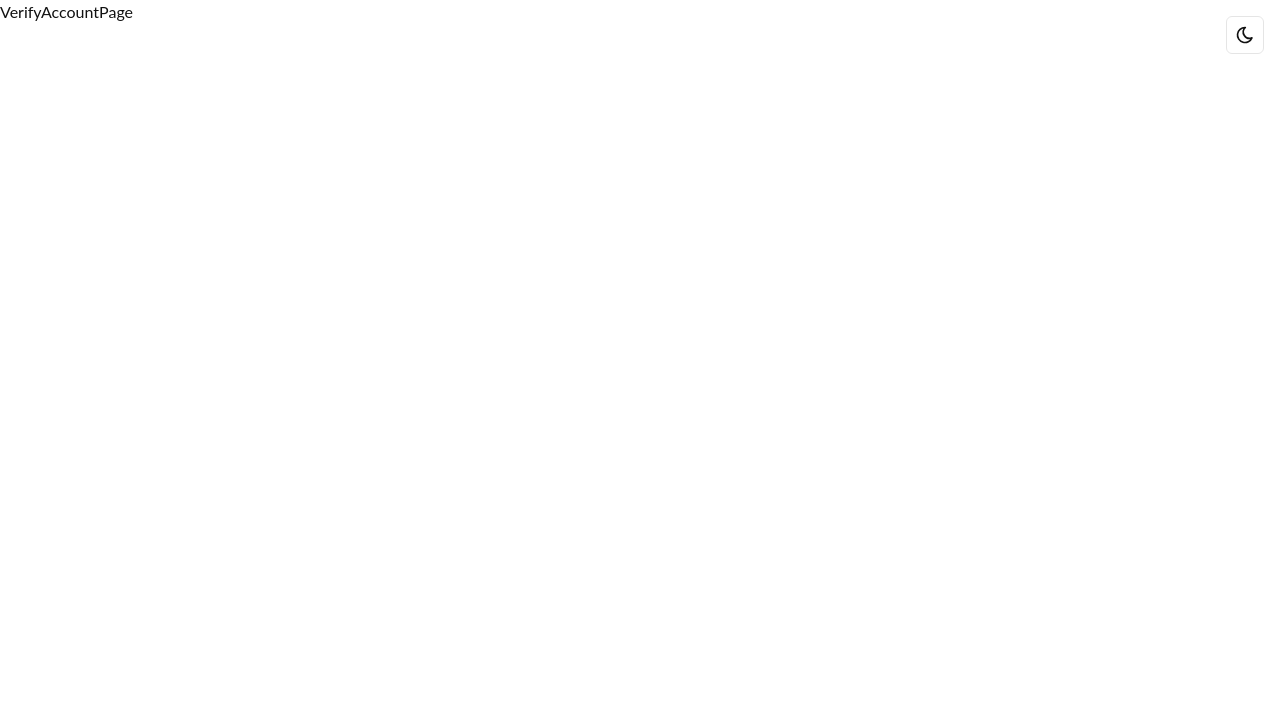
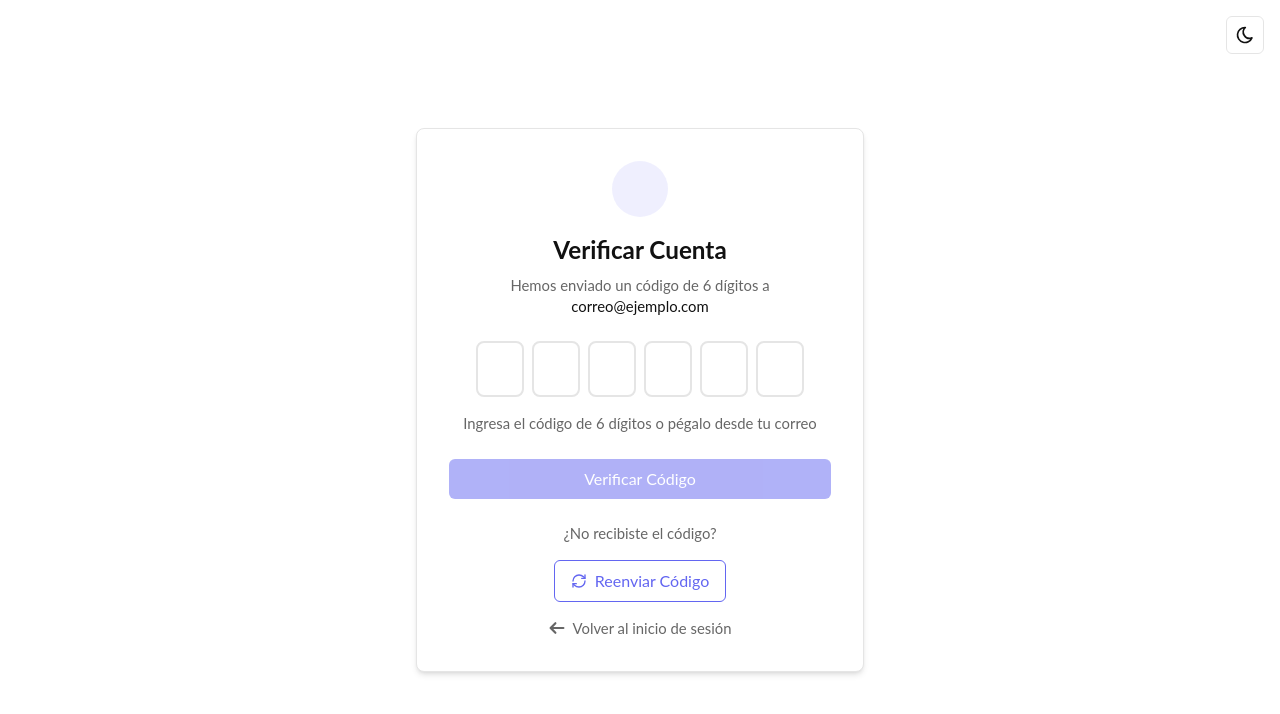
Before and after one commit to MiguelT18/ZENTORA, a Next.js app in the folder apps/frontend/: page /user/register/verify-account in a window 1280 px wide. Shown: the top 714 px of the page. Built offline with nearby package versions, Linux system fonts and the light colour scheme.

Commit message:
feat: creé la UI para la ruta de la página /verify-account

```diff
--- a/apps/frontend/src/app/user/register/page.tsx
+++ b/apps/frontend/src/app/user/register/page.tsx
@@ -6,12 +6,14 @@ import { useState } from "react";
 import { useForm } from "react-hook-form";
 import axios from "axios";
 import { useNotification } from "@/context/NotificationContext";
+import { useRouter } from "next/navigation";
 
 export default function Register() {
   const [showPassword, setShowPassword] = useState(false);
   const [showConfirmPassword, setShowConfirmPassword] = useState(false);
   const { addNotification } = useNotification();
   const [isLoading, setIsLoading] = useState(false);
+  const router = useRouter();
   const { register, handleSubmit, formState: { errors }, getValues } = useForm({
     defaultValues: {
       name: "",
@@ -34,6 +36,7 @@ export default function Register() {
 
       const response = await axios.post("/api/v1/auth/register", dataToSend);
       addNotification("success", response.data.message);
+      router.push("/user/register/verify-account");
     } catch (error: any) {
       const errorMessage = error.response?.data?.detail || "Ha ocurrido un error al crear la cuenta";
       addNotification("error", errorMessage);
--- a/apps/frontend/src/app/user/register/verify-account/page.tsx
+++ b/apps/frontend/src/app/user/register/verify-account/page.tsx
@@ -1,3 +1,117 @@
+"use client";
+
+import { GlobalIcons } from "@/assets/icons";
+import { useState, useRef, KeyboardEvent, ClipboardEvent, ChangeEvent } from "react";
+import Link from "next/link";
+
 export default function VerifyAccountPage() {
-  return <div>VerifyAccountPage</div>;
+  const [code, setCode] = useState<string[]>(Array(6).fill(""));
+  const inputRefs = useRef<(HTMLInputElement | null)[]>([]);
+
+  const handleChange = (index: number, value: string) => {
+    if (value.length > 1) return;
+
+    const newCode = [...code];
+    newCode[index] = value;
+    setCode(newCode);
+
+    // Mover al siguiente input si hay un valor
+    if (value && index < 5) {
+      inputRefs.current[index + 1]?.focus();
+    }
+  };
+
+  const handleKeyDown = (index: number, e: KeyboardEvent<HTMLInputElement>) => {
+    // Mover al input anterior al presionar backspace en un input vacío
+    if (e.key === "Backspace" && !code[index] && index > 0) {
+      inputRefs.current[index - 1]?.focus();
+    }
+  };
+
+  const handlePaste = (e: ClipboardEvent<HTMLInputElement>) => {
+    e.preventDefault();
+    const pastedData = e.clipboardData.getData("text").slice(0, 6);
+
+    // Distribuir cada dígito en su respectivo input
+    const newCode = [...code];
+    for (let i = 0; i < pastedData.length; i++) {
+      if (/^\d$/.test(pastedData[i])) {
+        newCode[i] = pastedData[i];
+      }
+    }
+    setCode(newCode);
+
+    // Enfocar el último input con valor
+    const lastFilledIndex = newCode.findLastIndex(digit => digit !== "");
+    if (lastFilledIndex >= 0 && lastFilledIndex < 6) {
+      inputRefs.current[lastFilledIndex]?.focus();
+    }
+  };
+
+  return (
+    <main className="flex flex-col items-center justify-center min-h-dvh max-sm:px-4">
+      <article className="w-full max-w-md bg-white dark:bg-surface-dark p-8 max-sm:mt-4 max-sm:p-4 rounded-lg shadow-md border border-surface dark:border-surface-dark">
+        <header>
+          <span className="block size-fit rounded-full bg-primary/10 dark:bg-primary-dark/10 p-3 mx-auto mb-4">
+            <GlobalIcons.AnimatedEmailIcon className="size-8 text-primary dark:text-primary-dark mx-auto" />
+          </span>
+
+          <h1 className="text-xl font-bold mb-2 text-center">Verificar Cuenta</h1>
+          <p className="text-sm text-text-secondary dark:text-text-secondary-dark text-center">
+            Hemos enviado un código de 6 dígitos a
+            <span className="text-text-primary dark:text-text-primary-dark block">correo@ejemplo.com</span>
+          </p>
+        </header>
+
+        <section className="mt-6">
+          <div className="flex justify-center gap-2">
+            {Array(6).fill(null).map((_, index) => (
+              <input
+                key={index}
+                ref={(el) => {
+                  inputRefs.current[index] = el;
+                }}
+                type="text"
+                inputMode="numeric"
+                pattern="\d*"
+                maxLength={1}
+                value={code[index]}
+                onChange={(e: ChangeEvent<HTMLInputElement>) => handleChange(index, e.target.value)}
+                onKeyDown={(e: KeyboardEvent<HTMLInputElement>) => handleKeyDown(index, e)}
+                onPaste={index === 0 ? handlePaste : undefined}
+                className="w-12 h-14 text-center text-xl font-bold border-2 border-border rounded-lg bg-background dark:bg-background-dark dark:text-white text-black focus:border-primary focus:ring-2 focus:ring-primary/20 focus:outline-none transition-all duration-200 hover:border-primary/50 border-surface dark:border-surface-dark"
+              />
+            ))}
+          </div>
+
+          <p className="text-sm text-text-secondary dark:text-text-secondary-dark text-center mt-4">
+            Ingresa el código de 6 dígitos o pégalo desde tu correo
+          </p>
+
+          <button
+            className="w-full bg-primary hover:bg-primary/80 transition-colors text-white py-2 rounded-md mt-6 cursor-pointer disabled:opacity-50 disabled:cursor-not-allowed"
+            disabled={code.some(digit => !digit)}
+          >
+            Verificar Código
+          </button>
+        </section>
+
+        <footer className="mt-6 flex flex-col items-center">
+          <p className="block text-sm text-text-secondary dark:text-text-secondary-dark text-center">
+            ¿No recibiste el código?
+          </p>
+
+          <button className="bg-background dark:bg-background-dark transition-colors text-primary dark:text-primary-dark px-4 py-2 rounded-md mt-4 cursor-pointer disabled:opacity-50 disabled:cursor-not-allowed w-fit flex items-center border border-border dark:border-border-dark hover:bg-primary/10 dark:hover:bg-primary-dark/10 ">
+            <GlobalIcons.RestartIcon className="size-4 mr-2 text-primary dark:text-primary-dark" />
+            Reenviar Código
+          </button>
+
+          <Link href="/user/login" className="flex items-center gap-2 text-sm text-text-secondary dark:text-text-secondary-dark text-center mt-4 hover:text-primary dark:hover:text-primary-dark transition-colors cursor-pointer">
+            <GlobalIcons.ArrowIcon className="size-4 rotate-180" />
+            Volver al inicio de sesión
+          </Link>
+        </footer>
+      </article>
+    </main>
+  );
 }
--- /dev/null
+++ b/apps/frontend/src/assets/icons/global/AnimatedEmailIcon.tsx
@@ -0,0 +1,14 @@
+export default function AnimatedEmailIcon(props: React.SVGProps<SVGSVGElement>) {
+  return (
+    <svg xmlns="http://www.w3.org/2000/svg" width={24} height={24} viewBox="0 0 24 24" {...props}>
+      <g fill="none" stroke="currentColor" strokeLinecap="round" strokeLinejoin="round" strokeWidth={2}>
+        <path strokeDasharray={64} strokeDashoffset={64} d="M4 5h16c0.55 0 1 0.45 1 1v12c0 0.55 -0.45 1 -1 1h-16c-0.55 0 -1 -0.45 -1 -1v-12c0 -0.55 0.45 -1 1 -1Z">
+          <animate fill="freeze" attributeName="stroke-dashoffset" dur="0.6s" values="64;0"></animate>
+        </path>
+        <path strokeDasharray={24} strokeDashoffset={24} d="M3 6.5l9 5.5l9 -5.5">
+          <animate fill="freeze" attributeName="stroke-dashoffset" begin="0.6s" dur="0.2s" values="24;0"></animate>
+        </path>
+      </g>
+    </svg>
+  );
+}
--- /dev/null
+++ b/apps/frontend/src/assets/icons/global/ArrowIcon.tsx
@@ -0,0 +1,7 @@
+export default function ArrowIcon(props: React.SVGProps<SVGSVGElement>) {
+  return (
+    <svg xmlns="http://www.w3.org/2000/svg" width={15} height={15} viewBox="0 0 15 15" {...props}>
+      <path fill="currentColor" d="M8.293 2.293a1 1 0 0 1 1.414 0l4.5 4.5a1 1 0 0 1 0 1.414l-4.5 4.5a1 1 0 0 1-1.414-1.414L11 8.5H1.5a1 1 0 0 1 0-2H11L8.293 3.707a1 1 0 0 1 0-1.414"></path>
+    </svg>
+  );
+}
--- /dev/null
+++ b/apps/frontend/src/assets/icons/global/RestartIcon.tsx
@@ -0,0 +1,12 @@
+export default function RestartIcon(props: React.SVGProps<SVGSVGElement>) {
+  return (
+    <svg xmlns="http://www.w3.org/2000/svg" width="24" height="24" viewBox="0 0 24 24" fill="none" stroke="currentColor" strokeWidth="2" strokeLinecap="round" strokeLinejoin="round" {...props}>
+      <path d="M3 12a9 9 0 0 1 9-9 9.75 9.75 0 0 1 6.74 2.74L21 8">
+      </path>
+      <path d="M21 3v5h-5"></path><path d="M21 12a9 9 0 0 1-9 9 9.75 9.75 0 0 1-6.74-2.74L3 16">
+      </path>
+      <path d="M8 16H3v5">
+      </path>
+    </svg>
+  );
+}
--- a/apps/frontend/src/assets/icons/index.ts
+++ b/apps/frontend/src/assets/icons/index.ts
@@ -1,5 +1,5 @@
-import { SunIcon } from "@/assets/icons/theme/SunIcon";
-import { MoonIcon } from "@/assets/icons/theme/MoonIcon";
+import SunIcon from "@/assets/icons/theme/SunIcon";
+import MoonIcon from "@/assets/icons/theme/MoonIcon";
 import UserIcon from "@/assets/icons/auth/UserIcon";
 import MailIcon from "@/assets/icons/auth/MailIcon";
 import LockIcon from "@/assets/icons/auth/LockIcon";
@@ -7,6 +7,9 @@ import GithubIcon from "@/assets/icons/auth/GithubIcon";
 import GoogleIcon from "@/assets/icons/auth/GoogleIcon";
 import EyeIcon from "@/assets/icons/auth/EyeIcon";
 import EyeOffIcon from "@/assets/icons/auth/EyeOffIcon";
+import AnimatedEmailIcon from "@/assets/icons/global/AnimatedEmailIcon";
+import RestartIcon from "@/assets/icons/global/RestartIcon";
+import ArrowIcon from "@/assets/icons/global/ArrowIcon";
 
 export const ThemeIcons = {
   SunIcon,
@@ -22,3 +25,9 @@ export const AuthIcons = {
   EyeIcon,
   EyeOffIcon,
 };
+
+export const GlobalIcons = {
+  AnimatedEmailIcon,
+  RestartIcon,
+  ArrowIcon,
+};
--- a/apps/frontend/src/assets/icons/theme/MoonIcon.tsx
+++ b/apps/frontend/src/assets/icons/theme/MoonIcon.tsx
@@ -1,4 +1,4 @@
-export function MoonIcon(props: React.SVGProps<SVGSVGElement>) {
+export default function MoonIcon(props: React.SVGProps<SVGSVGElement>) {
   return (
     <svg xmlns="http://www.w3.org/2000/svg" width={24} height={24} viewBox="0 0 24 24" {...props}>
       <path
--- a/apps/frontend/src/assets/icons/theme/SunIcon.tsx
+++ b/apps/frontend/src/assets/icons/theme/SunIcon.tsx
@@ -1,4 +1,4 @@
-export function SunIcon(props: React.SVGProps<SVGSVGElement>) {
+export default function SunIcon(props: React.SVGProps<SVGSVGElement>) {
   return (
     <svg xmlns="http://www.w3.org/2000/svg" width={24} height={24} viewBox="0 0 24 24" {...props}>
       <path
```
